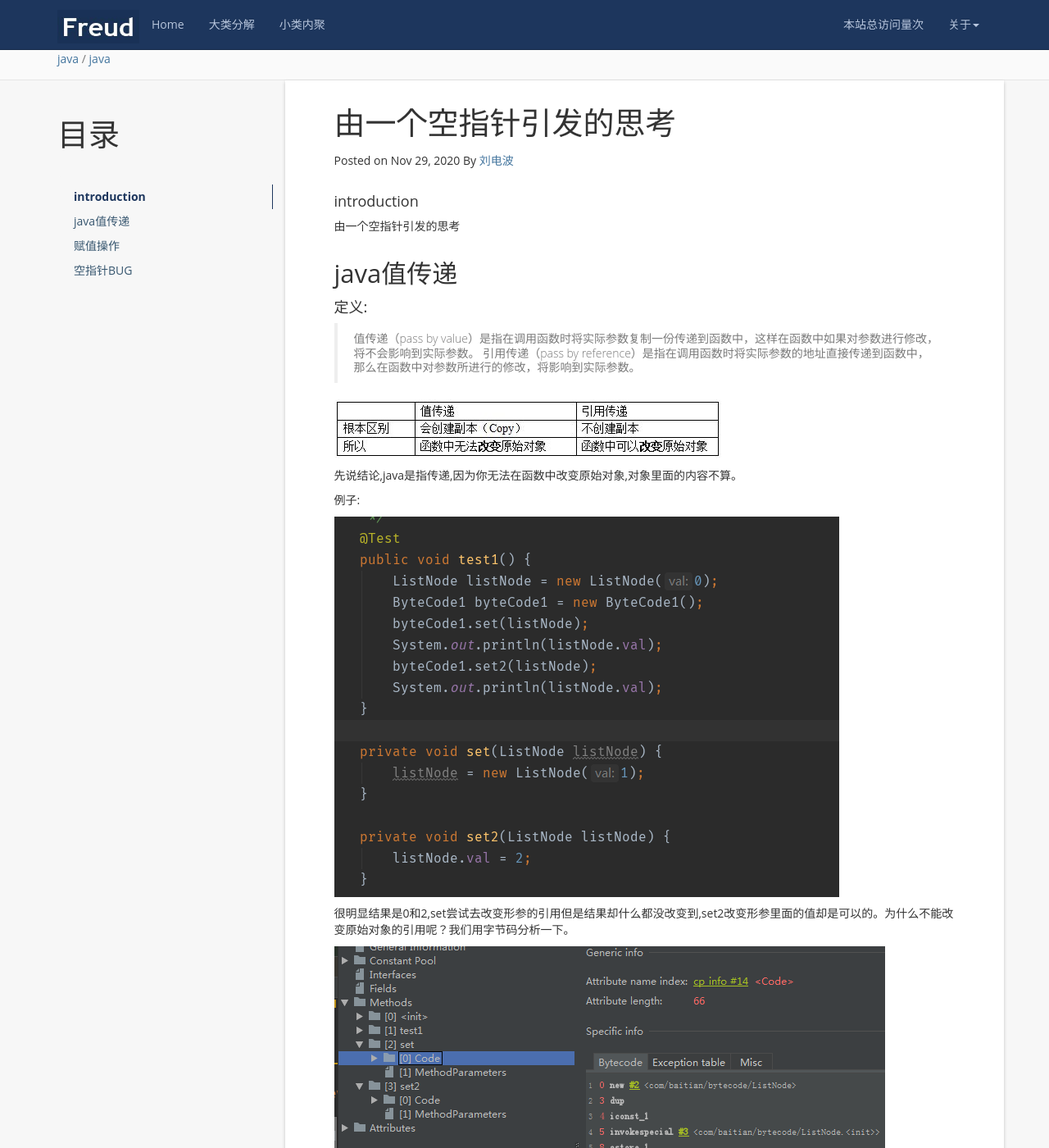
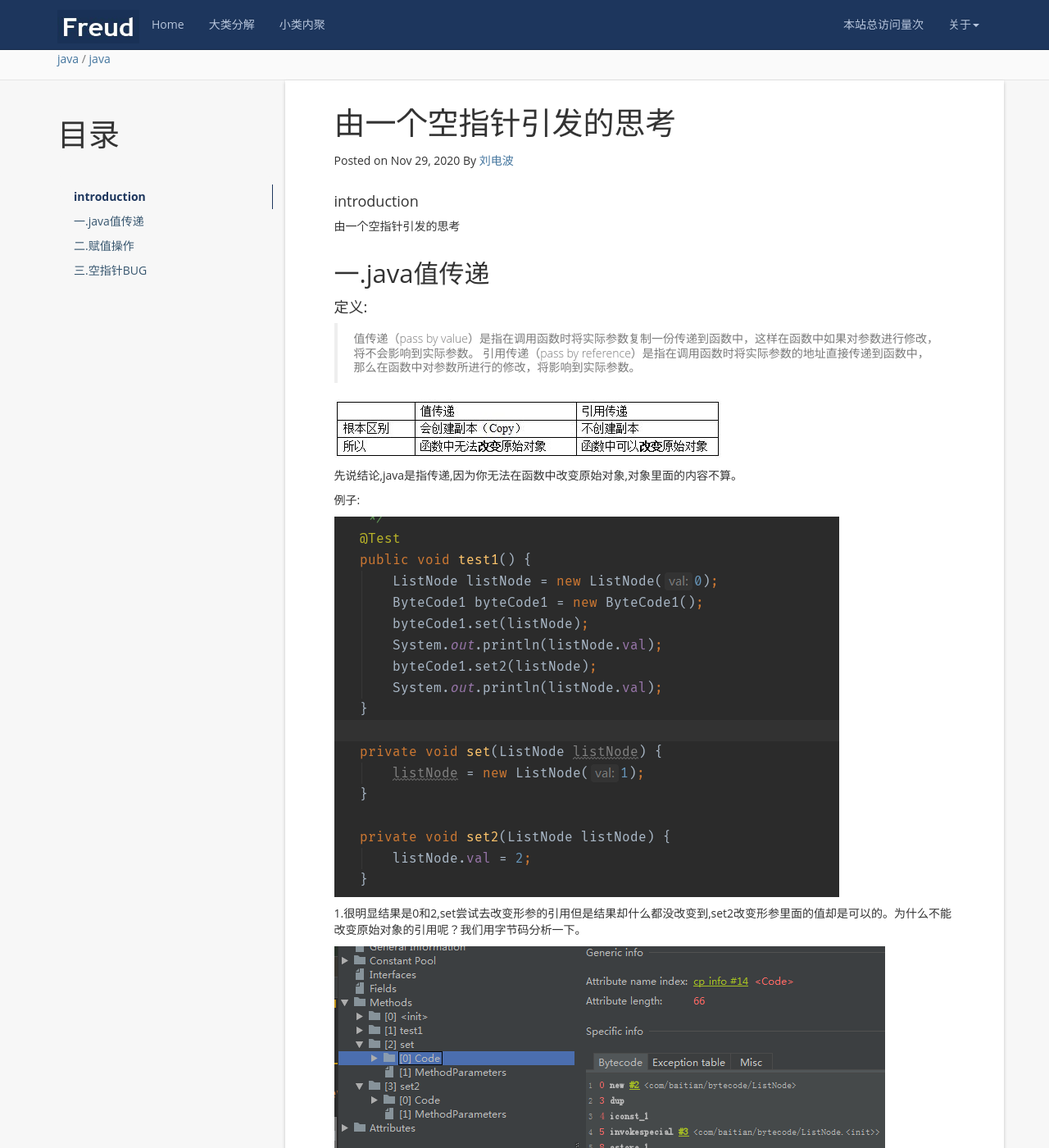
Before and after one commit to bo07997/myBlog, a Jekyll site: the page built from _posts/2020-11-29-由一个空指针引发的思考.md, in a window 1280 px wide and 1400 px high, scrolled down 249 px. Shown: the whole window at 82% size. Built offline with Jekyll 4.4.1, drawn with Linux system fonts in a browser that asks for light colours; nearby versions of some CDN libraries; a script that is not in the unit is left out; comment, search, counter and statistics services are not loaded; some of the changed text lies outside the part shown.

Commit message:
MOD <由一个空指针引发的思考>

````diff
--- a/_posts/2020-11-29-由一个空指针引发的思考.md
+++ b/_posts/2020-11-29-由一个空指针引发的思考.md
@@ -13,7 +13,7 @@ description: 介绍一个字节码层面的bugFix，顺便从字节码层面复
 
 由一个空指针引发的思考
 
-## java值传递
+## 一.java值传递
 
 #### 定义:
 
@@ -27,7 +27,7 @@ description: 介绍一个字节码层面的bugFix，顺便从字节码层面复
 
 ![](https://bo07997.github.io/myBlog/styles/images/Blog/由一个空指针引发的思考/2.png)
 
-很明显结果是0和2,set尝试去改变形参的引用但是结果却什么都没改变到,set2改变形参里面的值却是可以的。为什么不能改变原始对象的引用呢？我们用字节码分析一下。
+1.很明显结果是0和2,set尝试去改变形参的引用但是结果却什么都没改变到,set2改变形参里面的值却是可以的。为什么不能改变原始对象的引用呢？我们用字节码分析一下。
 
 ![](https://bo07997.github.io/myBlog/styles/images/Blog/由一个空指针引发的思考/3.png)
 
@@ -81,7 +81,7 @@ set 栈帧初始状态
 
 
 
-## 赋值操作
+## 二.赋值操作
 
 #### 代码:
  ```java
@@ -123,7 +123,7 @@ set 栈帧初始状态
 
 
 
-## 空指针BUG
+## 三.空指针BUG
 
 #### 场景:java8,有位童鞋用了类似如下代码,导致测试的程序启动不了,报空指针错误,但是开发的电脑却可以启动，反编译之后代码也是一样的,所以不存在更新问题。
  ```java
````
Also changed, not shown: other parts of _posts/2020-11-29-由一个空指针引发的思考.md (+1 -1 lines).
